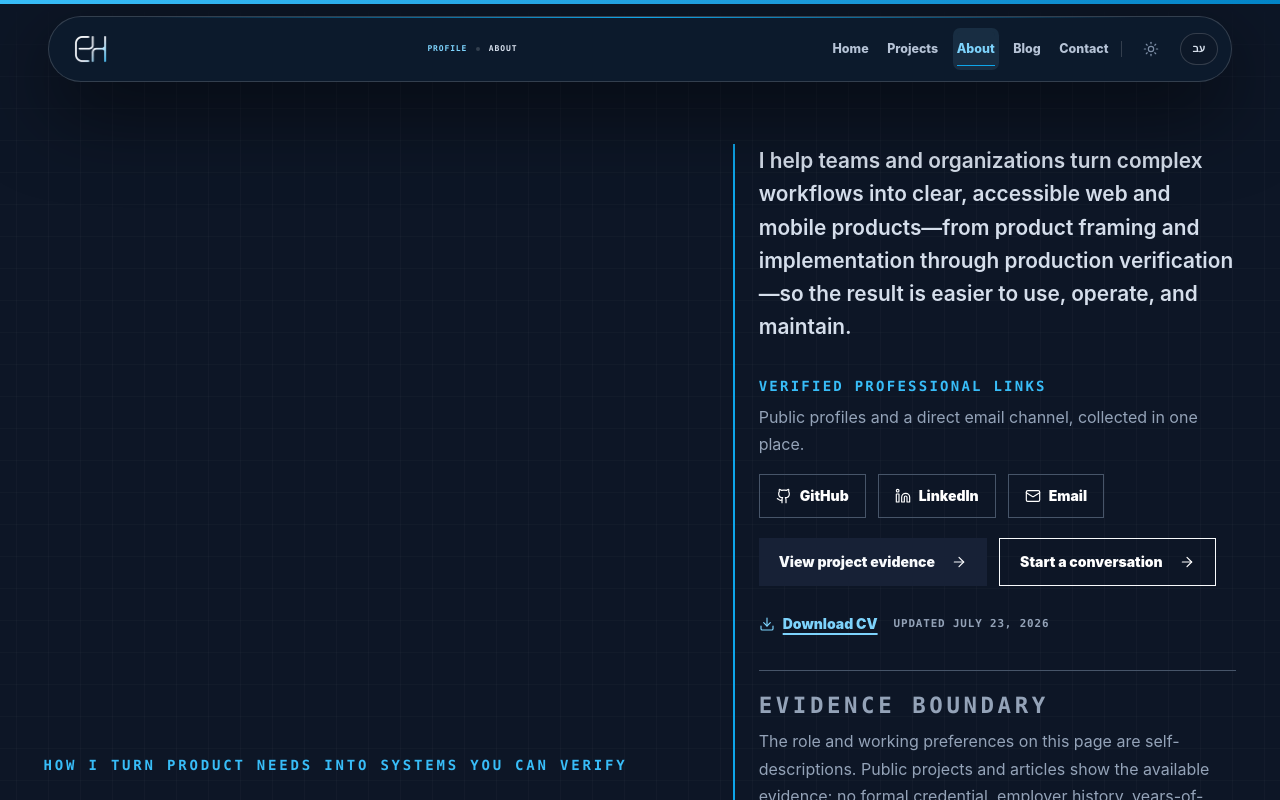
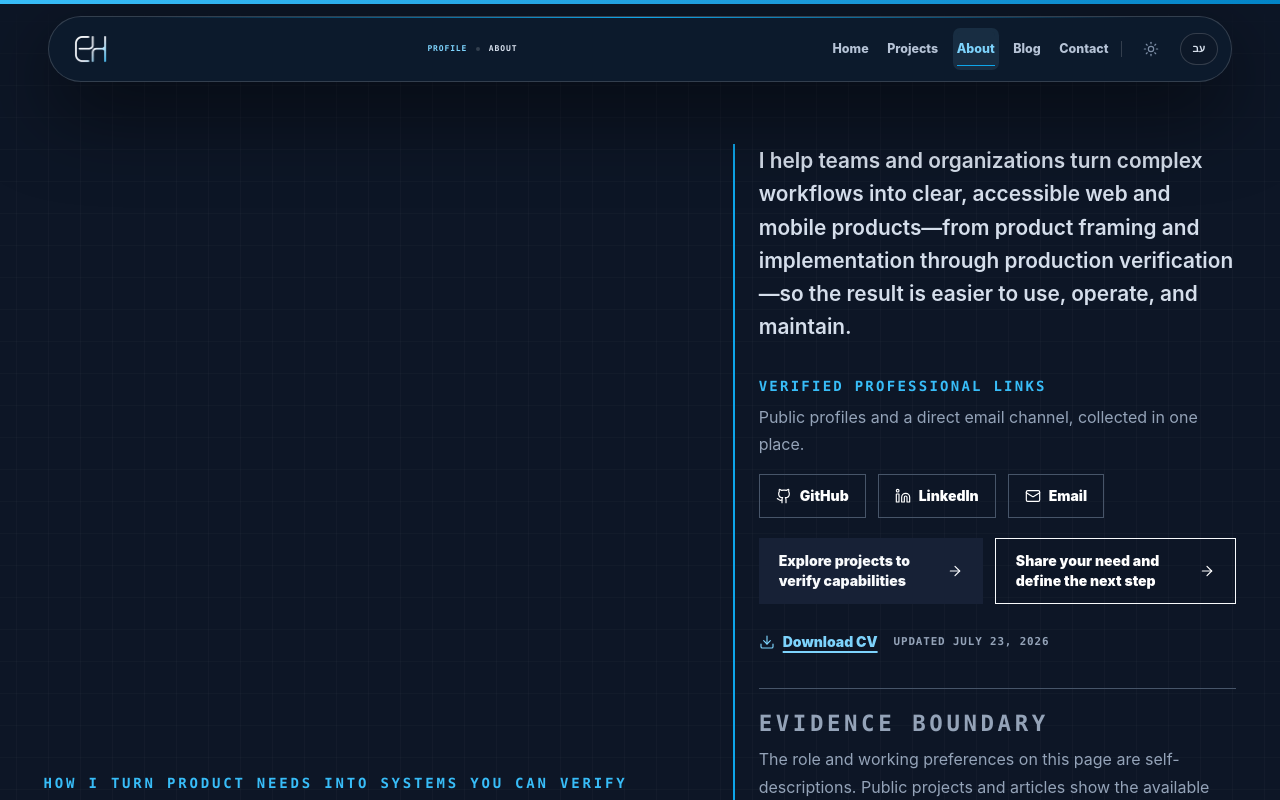
Before and after one commit to Evyatar-Hazan/Evyatar-Hazan.github.io, a React (Vite) app: page /en/about/ in a window 1280 px wide. Shown: the top 800 px of the page. Built offline with nearby package versions, Linux system fonts and the light colour scheme.

Commit message:
fix: clarify About CTA paths

```diff
--- a/src/pages/AboutPage.tsx
+++ b/src/pages/AboutPage.tsx
@@ -31,8 +31,8 @@ const pageCopy = {
     title: 'Evyatar Hazan',
     role: 'Full Stack Developer',
     bio: 'I help teams and organizations turn complex workflows into clear, accessible web and mobile products—from product framing and implementation through production verification—so the result is easier to use, operate, and maintain.',
-    projects: 'View project evidence',
-    contact: 'Start a conversation',
+    projects: 'Explore projects to verify capabilities',
+    contact: 'Share your need and define the next step',
     cv: 'Download CV',
     cvUpdated: 'Updated ',
     professionalLinks: 'Verified professional links',
@@ -72,8 +72,8 @@ const pageCopy = {
     title: 'אביתר חזן',
     role: 'Full Stack Developer',
     bio: 'אני עוזר לצוותים ולארגונים להפוך תהליכים מורכבים למוצרי Web ומובייל ברורים ונגישים — מהגדרת המוצר והמימוש ועד לאימות בפרודקשן — כדי שהתוצאה תהיה קלה יותר לשימוש, לתפעול ולתחזוקה.',
-    projects: 'לצפייה בראיות מהפרויקטים',
-    contact: 'להתחיל שיחה',
+    projects: 'לבדוק יכולות דרך הפרויקטים',
+    contact: 'לשתף צורך ולהגדיר את הצעד הבא',
     cv: 'להורדת קורות החיים',
     cvUpdated: 'עודכן ב־',
     professionalLinks: 'קישורים מקצועיים מאומתים',
```
Also changed, not shown: 1 other file (tests, documents, lock files or other folders).
